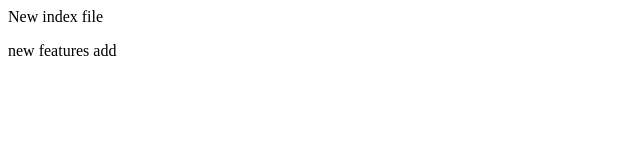
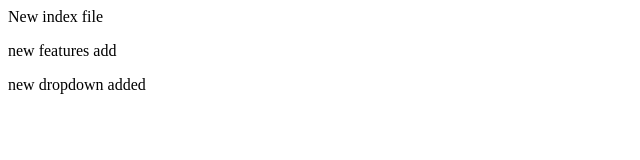
Before and after one commit to akuAkanksha/localrepolatest, a plain HTML site: page index.html in a window 1280 px wide. Shown: the whole page, without its empty margins (0-640 px from the left). Drawn offline with Linux system fonts and the light colour scheme.

Commit message:
new dropdown addedinto feature

```diff
--- a/index.html
+++ b/index.html
@@ -1,2 +1,3 @@
 <p> New index file</p>
 <p> new features add</p>
+<p> new dropdown added</p>
```
